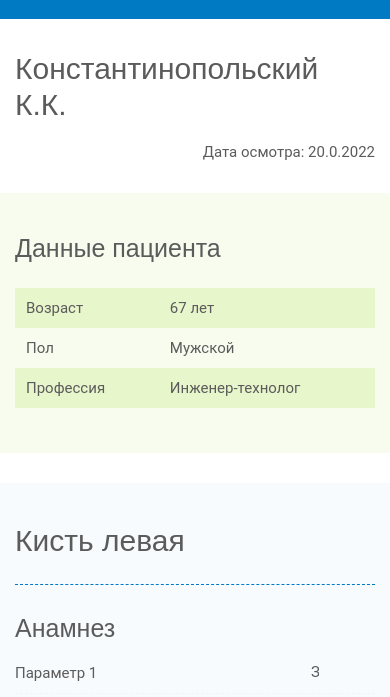
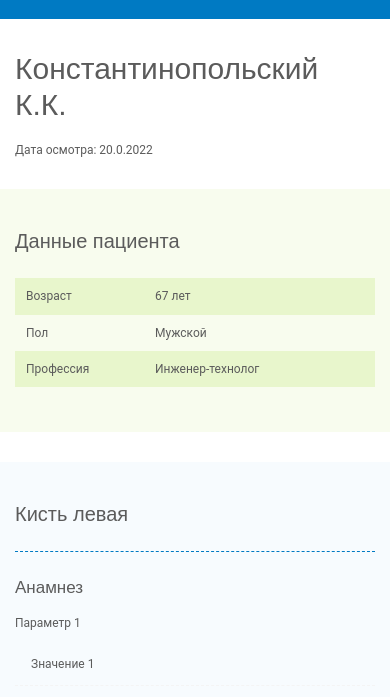
Before and after one commit to Vlad-95/realclinic, a website: page examination_conclusion-preview.html in a window 390 px wide. Shown: the part 67-764 px from the top of the page. Drawn offline with Linux system fonts and the light colour scheme; a web font is replaced by a local one.

Commit message:
conclusion preview adaptive

```diff
--- a/resources/style/elements_reusable/titles.less
+++ b/resources/style/elements_reusable/titles.less
@@ -225,6 +225,11 @@
       margin-bottom: 20px;
     }
 
+    .date {
+      margin-left: 0;
+      font-size: 12px;
+    }
+
     .calendar {
       margin-left: 0;
     }
--- a/resources/style/project/examination-preview.less
+++ b/resources/style/project/examination-preview.less
@@ -85,7 +85,7 @@
               font-size: 15px;
               line-height: 2;
               width: 41%;
-              min-width: 280px;
+              // min-width: 280px;
             }
 
             .value {
@@ -195,6 +195,7 @@
           margin-left: auto;
           padding: 7px 16px;
           font-size: 15px;
+          white-space: nowrap;
 
           svg {
             width: 24px;
@@ -220,3 +221,175 @@
     }
   }
 }
+
+@media screen and (max-width: 1200px) {
+  .examination {
+    &__preview {
+      padding-bottom: 40px;
+
+      .block {
+        &__head {
+          .name {
+            font-size: 25px !important;
+          }
+        }
+
+        &__content {
+          .info {
+            .key {
+              font-size: 12px;
+            }
+
+            .value {
+              font-size: 12px;
+            }
+          }
+        }
+
+        .plate {
+          .title {
+            font-size: 20px;
+          }
+
+          .list {
+            .key {
+              font-size: 12px;
+            }
+
+            .value {
+              label {
+                .input {
+                  font-size: 12px;
+                }
+
+                .textarea {
+                  font-size: 12px;
+                }
+
+                .edit {
+                  top: 2px;
+                }
+              }
+            }
+          }
+        }
+      }
+
+      .conclusion {
+        &__footer {
+          margin-bottom: 40px;
+          .attention {
+            font-size: 12px;
+
+            .icon {
+              top: -8px;
+            }
+          }
+
+          .btn {
+            font-size: 12px;
+          }
+        }
+      }
+
+      .btn-back {
+        font-size: 12px;
+        max-width: 140px;
+      }
+    }
+  }
+}
+
+@media screen and (max-width: 992px) {
+  .examination {
+    &__preview {
+      .block {
+        &__head {
+          .name {
+            font-size: 20px !important;
+          }
+        }
+
+        &__content {
+          .info {
+            .key {
+              width: 25%;
+            }
+          }
+        }
+
+        .plate {
+          .title {
+            font-size: 17px;
+          }
+
+          .list {
+            &__item {
+              .key {
+                width: 23%;
+              }
+
+              .value {
+                width: 77%;
+              }
+            }
+          }
+        }
+      }
+    }
+  }
+}
+
+@media screen and (max-width: 768px) {
+  .examination {
+    &__preview {
+      .conclusion {
+        &__footer {
+          flex-wrap: wrap;
+
+          .attention {
+            width: 100%;
+            margin-bottom: 25px;
+          }
+
+          .btn {
+            margin-left: auto;
+            margin-right: auto;
+          }
+        }
+      }
+    }
+  }
+}
+
+@media screen and (max-width: 576px) {
+  .examination {
+    &__preview {
+      .block {
+        &__content {
+          .info {
+            .key {
+              min-width: 140px;
+            }
+          }
+        }
+
+        .plate {
+          .list {
+            &__item {
+              flex-wrap: wrap;
+              .key {
+                width: 100%;
+                margin-bottom: 15px;
+              }
+
+              .value {
+                width: 100%;
+              }
+            }
+          }
+        }
+      }
+    }
+  }
+}
```
Also changed, not shown: css/style.css, 2 other files.
